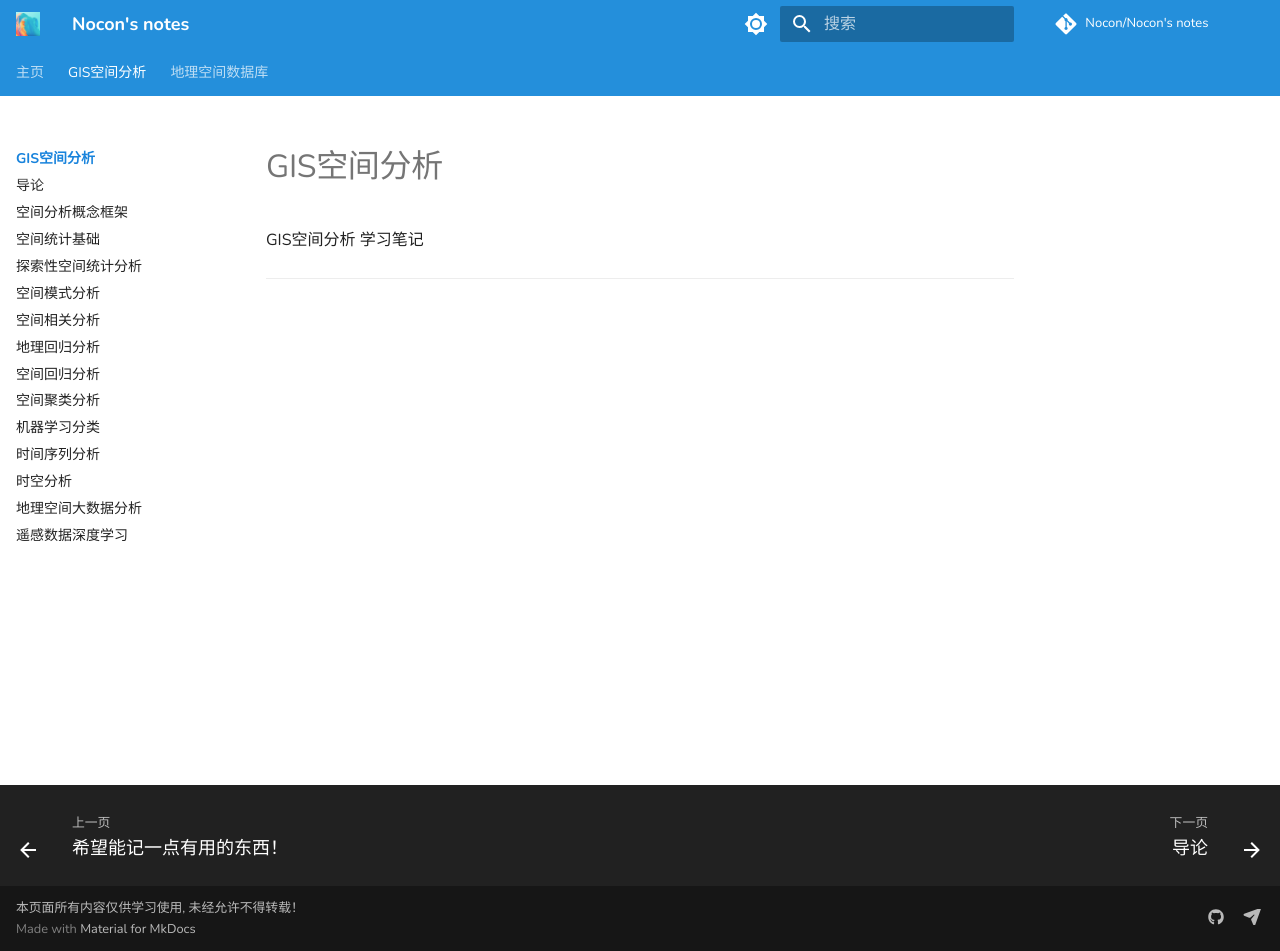
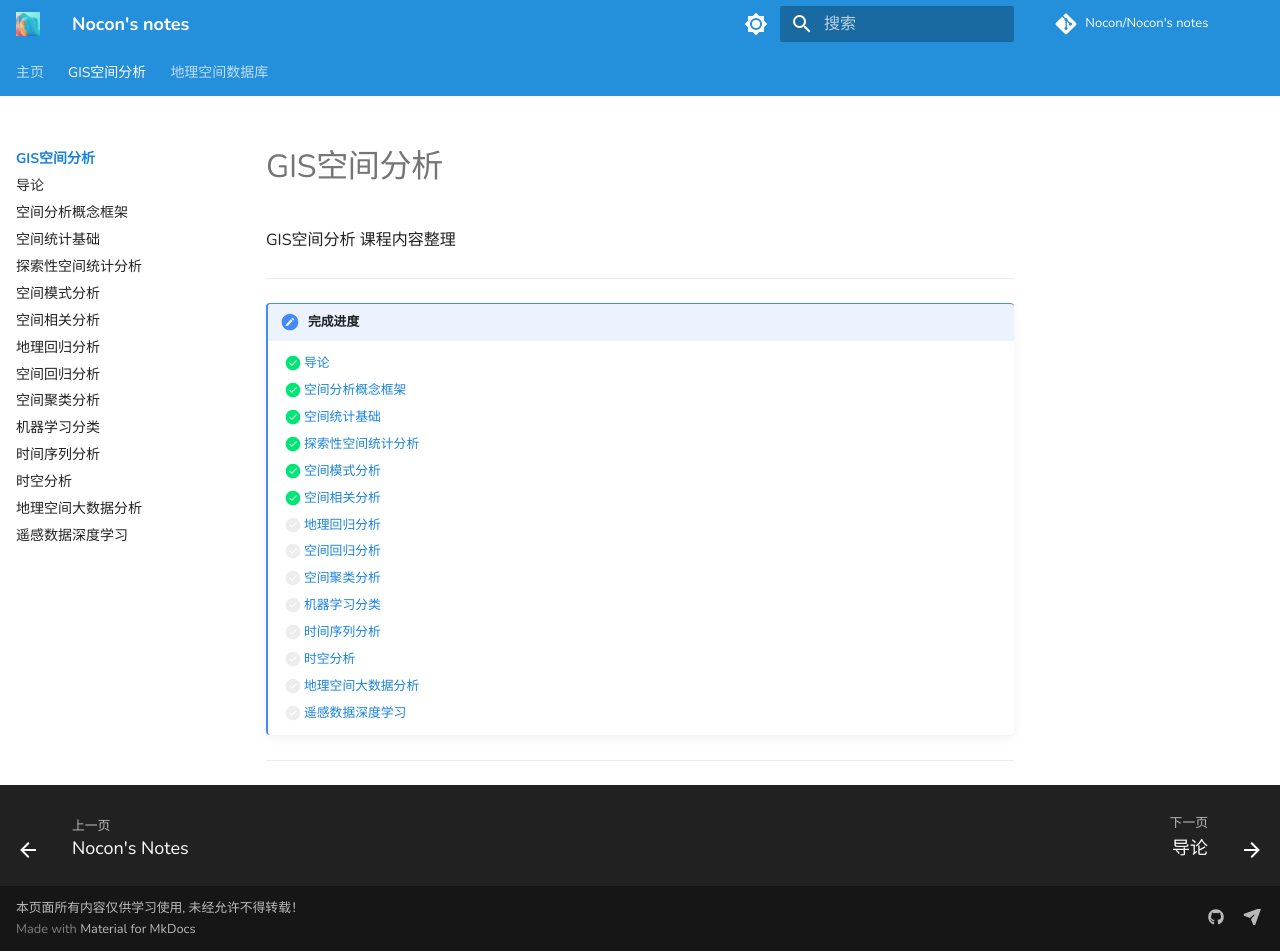
Before and after one commit to no-con/no-con.github.io, an MkDocs documentation site: the page built from docs/GIS_SA/index.md, in a window 1280 px wide and 951 px high. Built offline with MkDocs 1.6.1 and Material for MkDocs 9.7.7, drawn with Linux system fonts in a browser that asks for light colours; comment, search, counter and statistics services are not loaded; a style sheet for code colours, icons or effects is not loaded.

Commit message:
修改封面和介绍页

```diff
--- a/docs/0_stylesheets/admonition.css
+++ b/docs/0_stylesheets/admonition.css
@@ -1,5 +1,8 @@
+/* 两个同行的admonitions会对不齐，除非上面也是一个admonition */
+
 .md-typeset .admonition,
 .md-typeset details {
   border-width: 0;
-  border-left-width: 3px;
+  border-left-width: 2.5px;
+  border-top-width: 1.5px;
 }
--- a/docs/GIS_SA/index.md
+++ b/docs/GIS_SA/index.md
@@ -1,3 +1,21 @@
 # GIS空间分析
 
-GIS空间分析 学习笔记
+GIS空间分析 课程内容整理
+
+---
+
+!!! note "完成进度"
+    - [x] [导论](1_introduction.md)
+    - [x] [空间分析概念框架](2_concepts.md)
+    - [x] [空间统计基础](3_basis4SpaSta.md)
+    - [x] [探索性空间统计分析](4_ESDA.md)
+    - [x] [空间模式分析](5_SpaPattern.md)
+    - [x] [空间相关分析](6_SpaCorr.md)
+    - [ ] [地理回归分析](7_GeoRegression.md)
+    - [ ] [空间回归分析](8_SpaRegression.md)
+    - [ ] [空间聚类分析](9_SpaCluster.md)
+    - [ ] [机器学习分类](10_MLClass.md)
+    - [ ] [时间序列分析](11_SpaTempo.md)
+    - [ ] [时空分析](12_GeoBigData.md)
+    - [ ] [地理空间大数据分析](13_TimeSeries.md)
+    - [ ] [遥感数据深度学习](14_DeepLearning.md)
--- a/mkdocs.yml
+++ b/mkdocs.yml
@@ -137,13 +137,15 @@
   - def_list
   - pymdownx.tasklist:
       custom_checkbox: true
+  - toc:
+      permalink: true
 
 plugins:
   - search # 当没有其他插件时，search插件默认打开
   # - social # 没配置好
   - blog # 博客，https://squidfunk.github.io/mkdocs-material/setup/setting-up-a-blog/
   - tags # 标签，https://squidfunk.github.io/mkdocs-material/setup/setting-up-tags/
-  # - glightbox
+  - glightbox
   - statistics:
       pages_placeholder: '\{\{\s*pages\s*\}\}'
       words_placeholder: '\{\{\s*words\s*\}\}'
```
Also changed, not shown: docs/GIS_SA/7_GeoRegression.md (deleted, +0 -1 lines), docs/GIS_SA/8_SpaRegression.md (deleted, +0 -1 lines), docs/SDB/1_General.md (+3 -3 lines), docs/SDB/index.md (+18 -0 lines), docs/index.md (+10 -8 lines).
